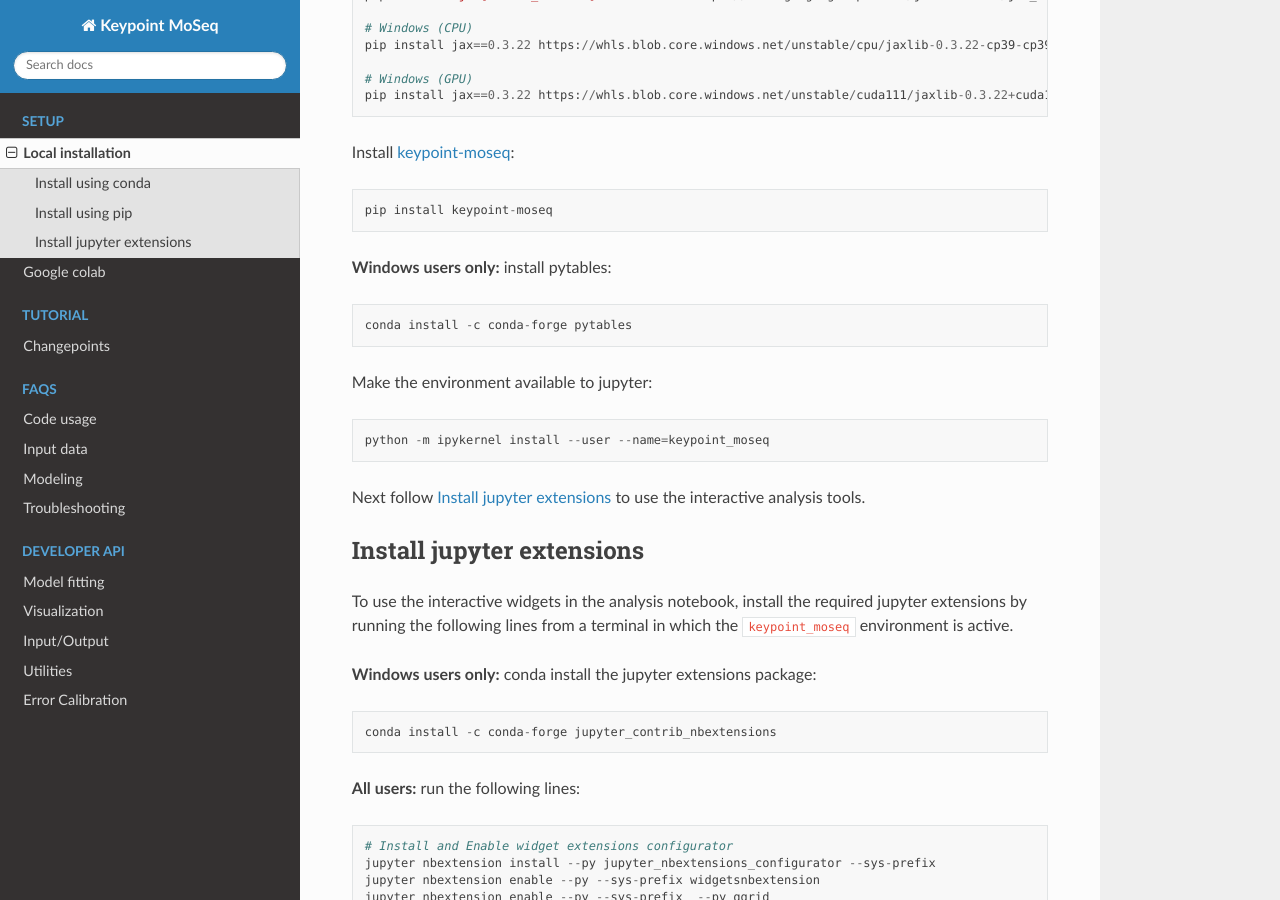
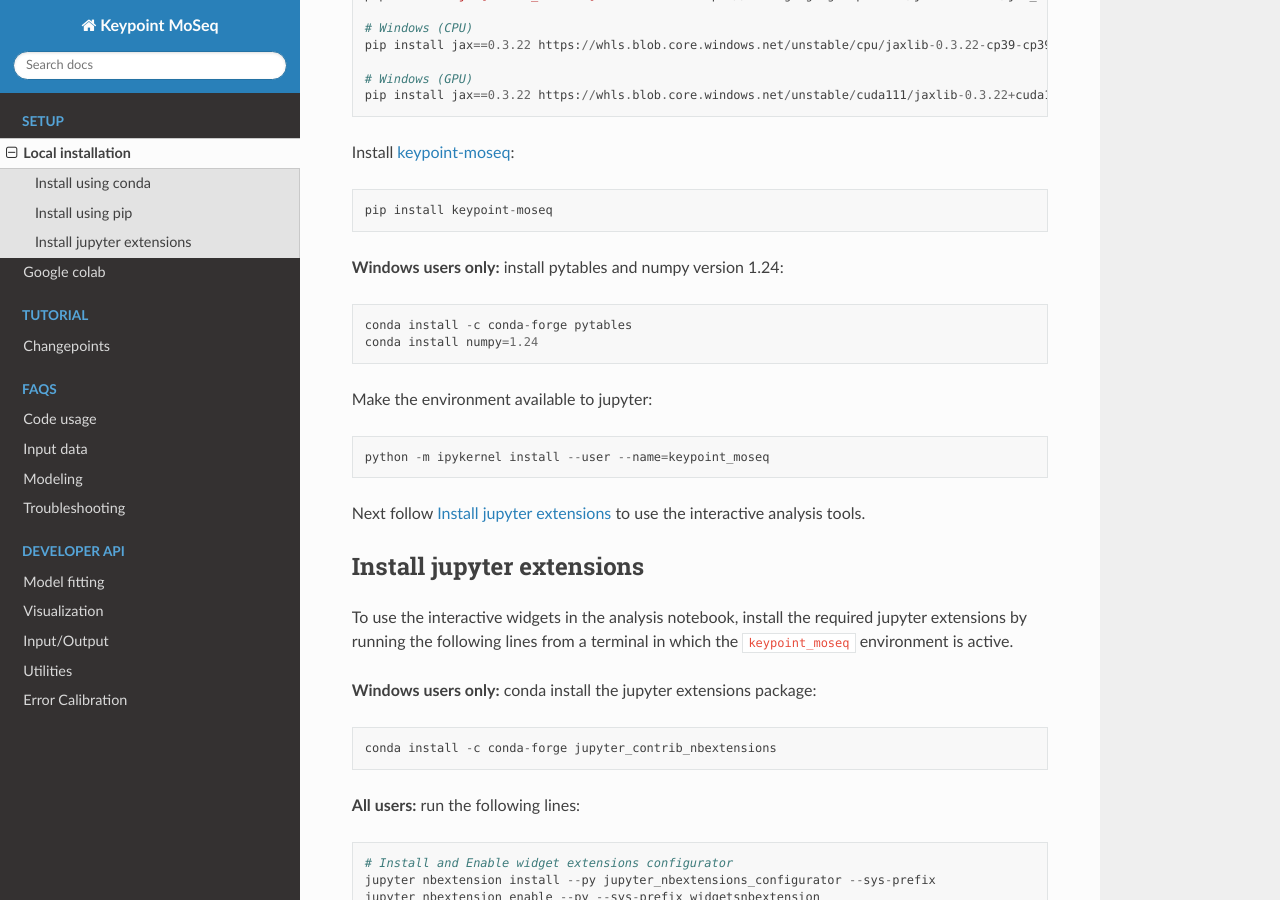
Before and after one commit to dattalab/keypoint-moseq, a Sphinx documentation site: the page built from docs/source/install.rst, in a window 1280 px wide and 900 px high, scrolled down 1727 px. Built offline with Sphinx 7.4.7 and the Read the Docs theme 2.0.0, drawn with Linux system fonts in a browser that asks for light colours; pages that are not in the unit, such as notebooks, are missing from menus.

Commit message:
add line to set numpy version in conda. fixes https://github.com/dattalab/keypoint-moseq/issues/88

```diff
--- a/docs/source/install.rst
+++ b/docs/source/install.rst
@@ -80,9 +80,10 @@
 
    pip install keypoint-moseq
 
-**Windows users only:** install pytables::
+**Windows users only:** install pytables and numpy version 1.24::
 
    conda install -c conda-forge pytables
+   conda install numpy=1.24
 
 Make the environment available to jupyter::
 
```
